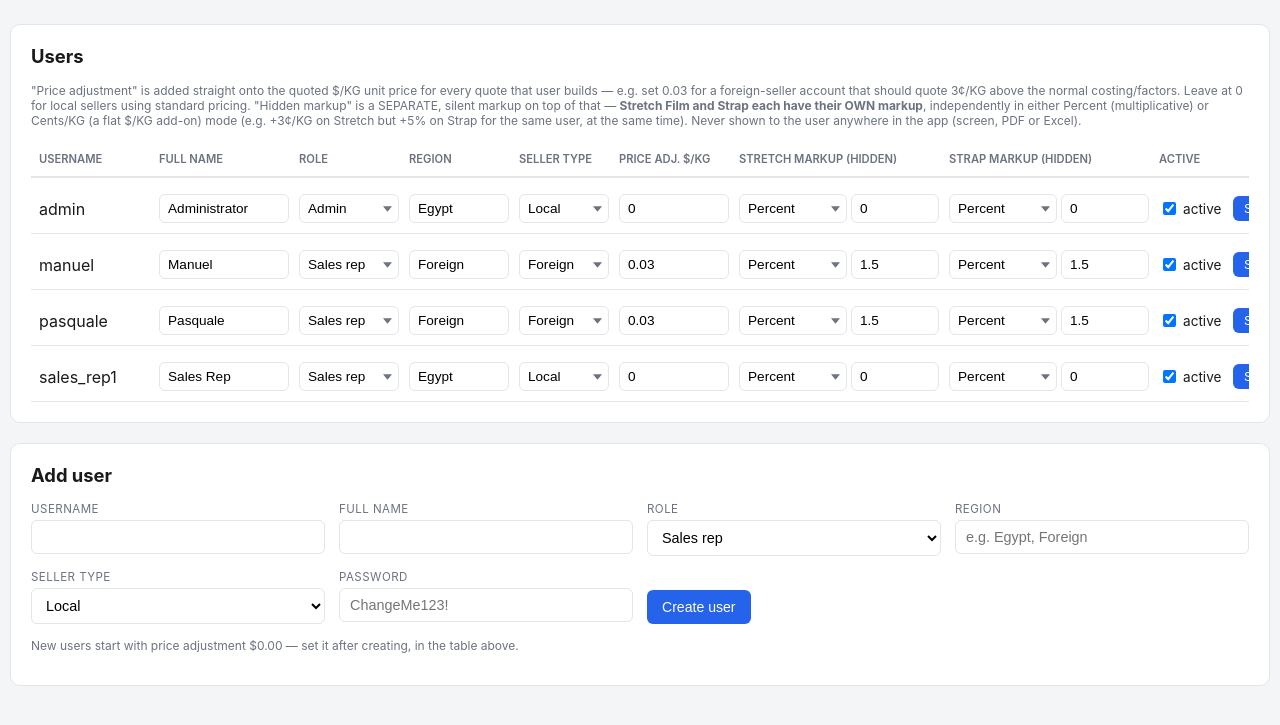
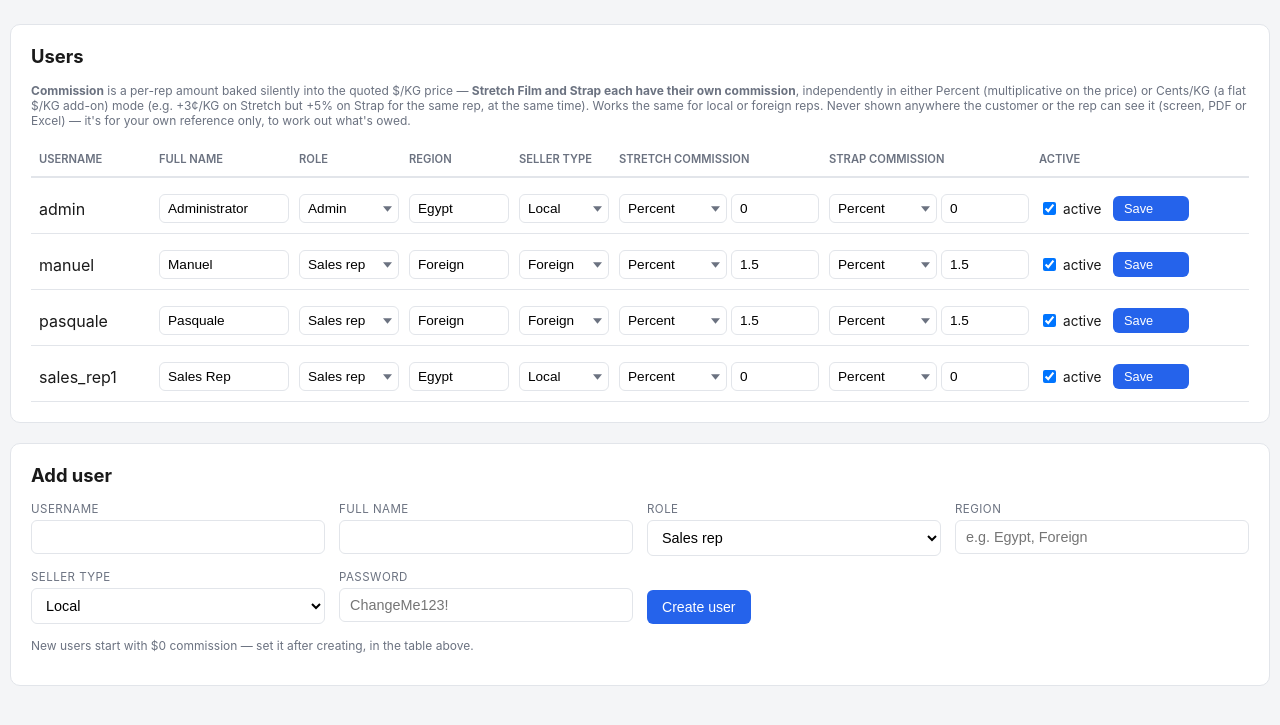
Before and after one commit to erpclipsico-oss/stretch-pricing-app, a Flask app: page /admin/users in a window 1280 px wide. Shown: the part 59-784 px from the top of the page. Run offline with Flask 3, Linux system fonts and the light colour scheme; the visitor is signed in with stand-in values (Sample User, id 1); data comes from the database, SQL or seed files in the repository.

Commit message:
Add files via upload

```diff
--- a/stretch-pricing-app/app/app.py
+++ b/stretch-pricing-app/app/app.py
@@ -168,7 +168,14 @@ def create_app():
         qty = float(data.get("quantity_pallets") or 0)
         pallet_type = data.get("pallet_type")
         pricing_basis = data.get("pricing_basis", "per_kg")
-        adjustment = g.user["price_adjustment_usd_kg"] or 0
+        # v56 -- "Price adjustment $/KG" is retired per the owner: rep
+        # commission now lives ONLY in the hidden Stretch/Strap markup
+        # fields below (percent or cents/KG, baked into the price, never
+        # shown to the customer or the rep) -- this used to add a SEPARATE,
+        # visible-basis adjustment on top for Stretch/Pre-Stretch only.
+        # Always 0 now so it's a no-op; the user.price_adjustment_usd_kg
+        # column and DB value are left alone (unused) rather than migrated.
+        adjustment = 0
         seller_type = g.user["seller_type"] if "seller_type" in g.user.keys() else None
         # v46 -- hidden per-user markup, independent from Strap's own --
         # see user.stretch_markup_mode/stretch_markup_value and
@@ -447,7 +454,9 @@ def create_app():
 
         creator_id = existing["created_by_id"] if q_id else g.user["id"]
         creator = db.execute("SELECT * FROM user WHERE id=?", (creator_id,)).fetchone()
-        adjustment = (creator["price_adjustment_usd_kg"] if creator else 0) or 0
+        # v56 -- "Price adjustment $/KG" retired, see the matching note in
+        # api_calculate_line() above.
+        adjustment = 0
         creator_seller_type = (creator["seller_type"] if creator and "seller_type" in creator.keys() else None)
         # v46 -- hidden per-user markup, independent per product family --
         # see user.stretch_markup_mode/value + strap_markup_mode/value and
--- a/stretch-pricing-app/app/static/style.css
+++ b/stretch-pricing-app/app/static/style.css
@@ -213,13 +213,13 @@ body {
 .users-scroll { overflow-x: auto; }
 .users-row {
   display: grid;
-  grid-template-columns: 110px 130px 100px 100px 90px 110px 200px 200px 64px 76px;
+  grid-template-columns: 110px 130px 100px 100px 90px 200px 200px 64px 76px;
   column-gap: 10px;
   row-gap: 4px;
   align-items: center;
   padding: 10px 8px;
   border-bottom: 1px solid var(--border);
-  min-width: 1160px;
+  min-width: 1050px;
 }
 .users-row.header-row {
   font-size: 0.7rem;
--- a/stretch-pricing-app/app/templates/admin_users.html
+++ b/stretch-pricing-app/app/templates/admin_users.html
@@ -5,13 +5,12 @@
 <div class="panel">
   <div class="panel-header"><h2>Users</h2></div>
   <p class="hint" style="margin-bottom:14px;">
-    "Price adjustment" is added straight onto the quoted $/KG unit price for every quote that user
-    builds &mdash; e.g. set 0.03 for a foreign-seller account that should quote 3&cent;/KG above the
-    normal costing/factors. Leave at 0 for local sellers using standard pricing.
-    "Hidden markup" is a SEPARATE, silent markup on top of that &mdash; <strong>Stretch Film and Strap
-    each have their OWN markup</strong>, independently in either Percent (multiplicative) or Cents/KG
-    (a flat $/KG add-on) mode (e.g. +3&cent;/KG on Stretch but +5% on Strap for the same user, at the
-    same time). Never shown to the user anywhere in the app (screen, PDF or Excel).
+    <strong>Commission</strong> is a per-rep amount baked silently into the quoted $/KG price &mdash;
+    <strong>Stretch Film and Strap each have their own commission</strong>, independently in either
+    Percent (multiplicative on the price) or Cents/KG (a flat $/KG add-on) mode (e.g. +3&cent;/KG on
+    Stretch but +5% on Strap for the same rep, at the same time). Works the same for local or foreign
+    reps. Never shown anywhere the customer or the rep can see it (screen, PDF or Excel) &mdash; it's
+    for your own reference only, to work out what's owed.
   </p>
   <div class="users-scroll">
   <div class="edit-grid">
@@ -21,9 +20,8 @@
       <span>Role</span>
       <span>Region</span>
       <span>Seller type</span>
-      <span>Price adj. $/KG</span>
-      <span title="Hidden markup on Stretch Film / Pre-Stretch quotes only -- not shown to this user anywhere">Stretch markup (hidden)</span>
-      <span title="Hidden markup on PET/PP Strap quotes only -- not shown to this user anywhere">Strap markup (hidden)</span>
+      <span title="Commission on Stretch Film / Pre-Stretch quotes only -- never shown to the customer or the rep">Stretch commission</span>
+      <span title="Commission on PET/PP Strap quotes only -- never shown to the customer or the rep">Strap commission</span>
       <span>Active</span>
       <span></span>
     </div>
@@ -41,15 +39,14 @@
           <option value="local" {% if u.seller_type=='local' or not u.seller_type %}selected{% endif %}>Local</option>
           <option value="foreign" {% if u.seller_type=='foreign' %}selected{% endif %}>Foreign</option>
         </select>
-        <input type="number" step="any" name="price_adjustment_usd_kg" value="{{ u.price_adjustment_usd_kg or 0 }}">
-        <span class="markup-pair" title="Hidden -- not shown to this user anywhere in the app">
+        <span class="markup-pair" title="Never shown to the customer or the rep">
           <select name="stretch_markup_mode">
             <option value="percent" {% if u.stretch_markup_mode=='percent' or not u.stretch_markup_mode %}selected{% endif %}>Percent</option>
             <option value="cents_per_kg" {% if u.stretch_markup_mode=='cents_per_kg' %}selected{% endif %}>Cents/KG</option>
           </select>
           <input type="number" step="any" name="stretch_markup_value" value="{{ u.stretch_markup_value or 0 }}">
         </span>
-        <span class="markup-pair" title="Hidden -- not shown to this user anywhere in the app">
+        <span class="markup-pair" title="Never shown to the customer or the rep">
           <select name="strap_markup_mode">
             <option value="percent" {% if u.strap_markup_mode=='percent' or not u.strap_markup_mode %}selected{% endif %}>Percent</option>
             <option value="cents_per_kg" {% if u.strap_markup_mode=='cents_per_kg' %}selected{% endif %}>Cents/KG</option>
@@ -88,6 +85,6 @@
     <div class="field"><label>Password</label><input type="text" name="password" placeholder="ChangeMe123!"></div>
     <div class="field" style="align-self:end;"><button type="submit" class="btn btn-primary">Create user</button></div>
   </form>
-  <p class="hint" style="margin-top:10px;">New users start with price adjustment $0.00 &mdash; set it after creating, in the table above.</p>
+  <p class="hint" style="margin-top:10px;">New users start with $0 commission &mdash; set it after creating, in the table above.</p>
 </div>
 {% endblock %}
--- a/stretch-pricing-app/app/templates/base.html
+++ b/stretch-pricing-app/app/templates/base.html
@@ -4,6 +4,9 @@
   <meta charset="utf-8">
   <meta name="viewport" content="width=device-width, initial-scale=1">
   <title>{% block title %}Stretch Pricing{% endblock %}</title>
+  <link rel="icon" type="image/png" href="{{ url_for('static', filename='logo.png') }}">
+  <link rel="shortcut icon" type="image/png" href="{{ url_for('static', filename='logo.png') }}">
+  <link rel="apple-touch-icon" href="{{ url_for('static', filename='logo.png') }}">
   <link rel="stylesheet" href="{{ url_for('static', filename='style.css') }}">
 </head>
 <body>
--- a/stretch-pricing-app/app/templates/pricing.html
+++ b/stretch-pricing-app/app/templates/pricing.html
@@ -86,11 +86,11 @@
         <th>Price basis</th>
         <th title="Extras &gt; Color extra: adds the configured $/KG surcharge to this line">Colored</th>
         <th title="Adds a flat 2% UVI resin fraction (6-month tier); the Power/Power Plus/Standard/Rigid variant is derived automatically from the product's own Stretch Ability">UV</th>
-        <th>Qty (pallets)</th>
         <th>Width (mm)</th>
         <th>Roll kg</th>
         <th>Core kg</th>
         <th>Rolls/pallet</th>
+        <th title="How many pallets of this line the customer is ordering">Pallets per container</th>
         <th>Discount %</th>
         <th>FOB $/kg</th>
         <th>CIF $/kg</th>
@@ -266,11 +266,11 @@ function addLine(prefill) {
     </td>
     <td style="text-align:center;"><input type="checkbox" class="f-colored" title="Extras &gt; Color extra: adds the configured $/KG surcharge to this line"></td>
     <td style="text-align:center;"><input type="checkbox" class="f-uv" title="Adds a flat 2% UVI resin fraction (6-month tier); the Power/Power Plus/Standard/Rigid variant is derived automatically from this product's own Stretch Ability"></td>
-    <td><input type="number" class="f-qty compact-input" value="1" min="0" step="0.5"></td>
     <td><input type="number" class="f-width compact-input" min="0" step="1" title="Actual roll/core width in mm for this order (editable per customer)"></td>
     <td><input type="number" class="f-rollwt compact-input" min="0" step="0.01" title="Actual roll weight for this order (editable per customer)"></td>
     <td><input type="number" class="f-corewt compact-input" min="0" step="0.01" title="Actual core weight for this order (editable per customer)"></td>
     <td><input type="number" class="f-rpp compact-input" min="0" step="1" title="Rolls per pallet -- editable per order, pre-filled from the catalog/packing table"></td>
+    <td><input type="number" class="f-qty compact-input" value="1" min="0" step="0.5" title="Pallets per container -- how many pallets of this line"></td>
     <td><input type="number" class="f-discount compact-input" value="0" min="0" max="100" step="0.1" title="Discount % for this line only"></td>
     <td class="f-fob num">0.000</td>
     <td class="f-cif num">0.000</td>
```
